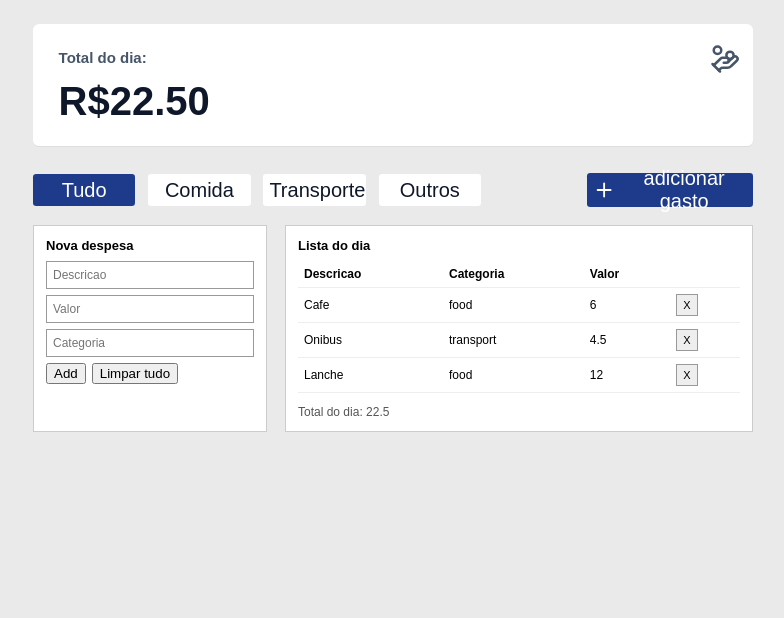
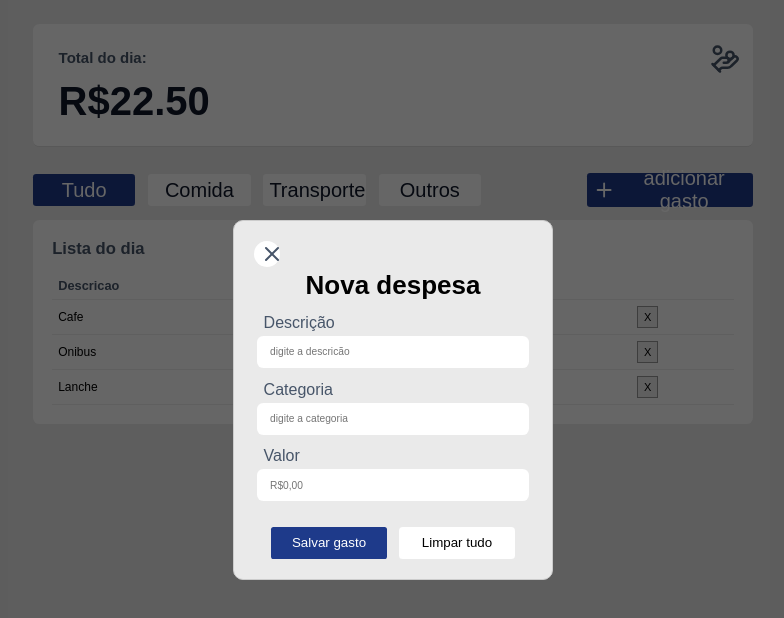
Before and after one commit to mateusLimadeMacedo/dispesas_devWeb, a Vue app: page / in a window 1280 px wide. Both pictures are taken after a click on the button "adicionar gasto". Shown: the top 618 px of the page, without its empty margins (247-1031 px from the left). Built offline with nearby package versions, Linux system fonts and the light colour scheme.

Commit message:
feat 1: terminando modal de add despesa e começando lista de despesa

```diff
--- a/src/components/forms/AppForm.vue
+++ b/src/components/forms/AppForm.vue
@@ -1,8 +1,8 @@
-
 <script setup>
 import { useExpenses } from '@/composables/useExpenses'
 
 const {
+  abrir,
   title,
   value,
   category,
@@ -15,14 +15,105 @@ const {
 
 
 <template>
-  <div class="panel">
-                <h2>Nova despesa</h2>
-                <input v-model="title" class="input" placeholder="Descricao" />
-                <input v-model="value" class="input" placeholder="Valor" />
-                <input v-model="category" class="input" placeholder="Categoria" />
-                <div class="row">
-                    <button class="small-btn" @click="addExpense">Add</button>
-                    <button class="small-btn" @click="clearAll">Limpar tudo</button>
-                </div>
-            </div>
+  <div class="overlay" v-if="abrir">
+    <div class="panel">
+      <button class="fechar" @click="abrir = false">
+        <svg xmlns="http://www.w3.org/2000/svg" width="24" height="24" viewBox="0 0 24 24" fill="none"
+          stroke="currentColor" stroke-width="2" stroke-linecap="round" stroke-linejoin="round"
+          class="lucide lucide-x-icon lucide-x">
+          <path d="M18 6 6 18" />
+          <path d="m6 6 12 12" />
+        </svg>
+      </button>
+      <h2>Nova despesa</h2>
+      <div class="form">
+        <p>Descrição</p>
+        <input v-model="title" class="input" placeholder="digite a descricão" />
+      </div>
+      <div class="form">
+        <p>Categoria</p>
+        <input v-model="category" class="input" placeholder="digite a categoria" />
+      </div>
+      <div class="form">
+        <p>Valor</p>
+        <input v-model="value" class="input" placeholder="R$0,00" />
+      </div>
+      <div class="row">
+        <button class="salvar" @click="addExpense">Salvar gasto</button>
+        <button class="limpar" @click="clearAll">Limpar tudo</button>
+      </div>
+    </div>
+  </div>
 </template>
+
+<style scoped>
+button.fechar {
+  background-color: white;
+  border: none;
+  width: 2vw;
+  height: 2vw;
+  border-radius: 100%;
+  color: #475569;
+}
+h2 {
+  display: flex;
+  justify-content: center;
+  font-size: 26px;
+}
+
+.overlay {
+  position: fixed;
+  top: 0;
+  left: 0;
+  width: 100%;
+  height: 100%;
+  background: rgba(0, 0, 0, 0.6);
+  display: flex;
+  align-items: center;
+  justify-content: center;
+  z-index: 1000;
+}
+
+.panel {
+  background: #EAEAEA;
+  padding: 20px;
+  border-radius: 10px;
+  width: 25vw;
+}
+div.form {
+  margin: 1vw 0.25vw 1vw 0.25vw;
+}
+p {
+  margin: 0 0.1vw 0.3vw 0.5vw;
+  color: #475569;
+}
+input {
+  margin: 0;
+  border: none;
+  height: 2.5vw;
+  padding: 1vw;
+  border-radius: 0.5vw;
+  font-size: 0.8vw;
+}
+.row {
+  display: flex;
+  justify-content: center;
+  gap: 1vw;
+  margin-top: 2vw;
+}
+.salvar {
+  border: none;
+  background-color: #1E3A8A;
+  color: white;
+  width: 9vw;
+  height: 2.5vw;
+  border-radius: 0.2vw;
+}
+.limpar {
+  border: none;
+  background-color: white;
+  width: 9vw;
+  height: 2.5vw;
+  border-radius: 0.3vw;
+}
+</style>
--- a/src/components/layout/AppCreateDespesa.vue
+++ b/src/components/layout/AppCreateDespesa.vue
@@ -1,6 +1,12 @@
-<script setup></script>
+<script setup>
+import { useExpenses } from '@/composables/useExpenses'
+const {
+    abrir
+} = useExpenses()
+</script>
+
 <template>
-<button>
+<button @click="abrir = true">
     <div>
         <svg xmlns="http://www.w3.org/2000/svg" width="24" height="24" viewBox="0 0 24 24" fill="none" stroke="currentColor" stroke-width="2" stroke-linecap="round" stroke-linejoin="round" class="lucide lucide-plus-icon lucide-plus"><path d="M5 12h14"/><path d="M12 5v14"/></svg>
         <p>adicionar gasto</p>
--- a/src/components/layout/AppLista.vue
+++ b/src/components/layout/AppLista.vue
@@ -27,8 +27,6 @@ const {
       </tbody>
 
     </table>
-
-    <div class="summary">Total do dia: {{ total }}</div>
   </div>
 </template>
 
@@ -36,14 +34,22 @@ const {
 .panel {
   background: #fff;
   border: 1px solid #ccc;
-  padding: 12px;
+  padding: 1.5vw;
+  margin-top: 1vw;
+  border: none;
+  border-radius: 0.5vw;
 }
 
 .panel h2 {
   margin: 0 0 8px 0;
-  font-size: 13px;
+  font-size: 1.3vw;
+  color: #475569;
+  margin-bottom: 1vw;
 }
-
+th {
+  font-size: 1vw;
+  color: #475569;
+}
 .input {
   width: 100%;
   padding: 6px;
--- a/src/composables/useExpenses.js
+++ b/src/composables/useExpenses.js
@@ -12,6 +12,7 @@ import { ref, computed } from 'vue'
     const value = ref('')
     const category = ref('')
     const filter = ref('all')
+    const abrir = ref(false)
 
     const filtered = computed(() => {
         if (filter.value === 'all') {
@@ -51,6 +52,7 @@ import { ref, computed } from 'vue'
     }
     export function useExpenses(){
     return {
+        abrir,
         expenses,
         title,
         value,
--- a/src/views/HomeView.vue
+++ b/src/views/HomeView.vue
@@ -14,10 +14,8 @@ import AppLista from '@/components/layout/AppLista.vue';
       <AppFilterCategory />
       <AppCreateDespesa />
     </div>
-    <div class="layout">
+    <AppLista />
     <AppForm />
-    <AppLista />
-    </div>
   </div>
 </template>
 
```
